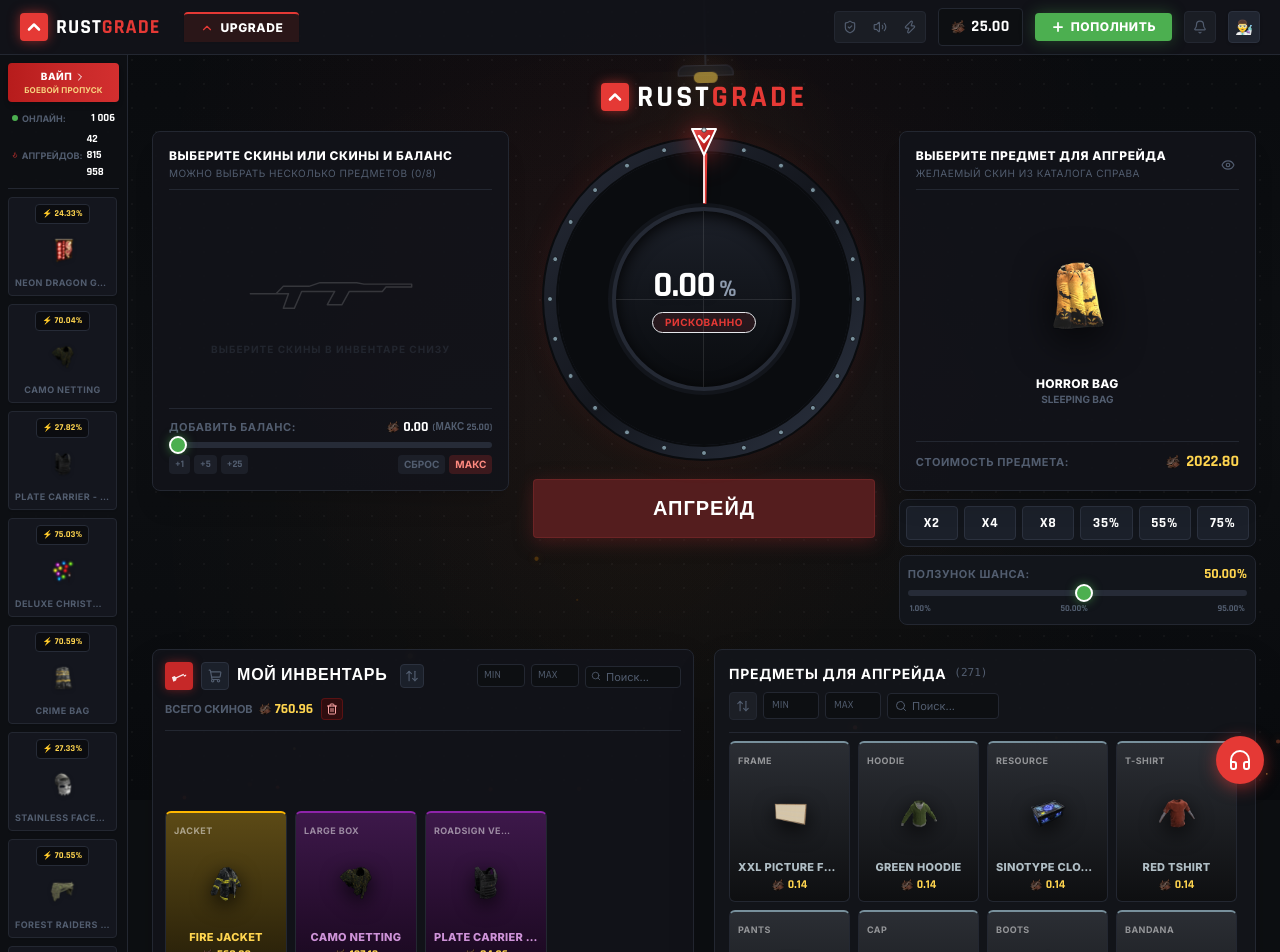
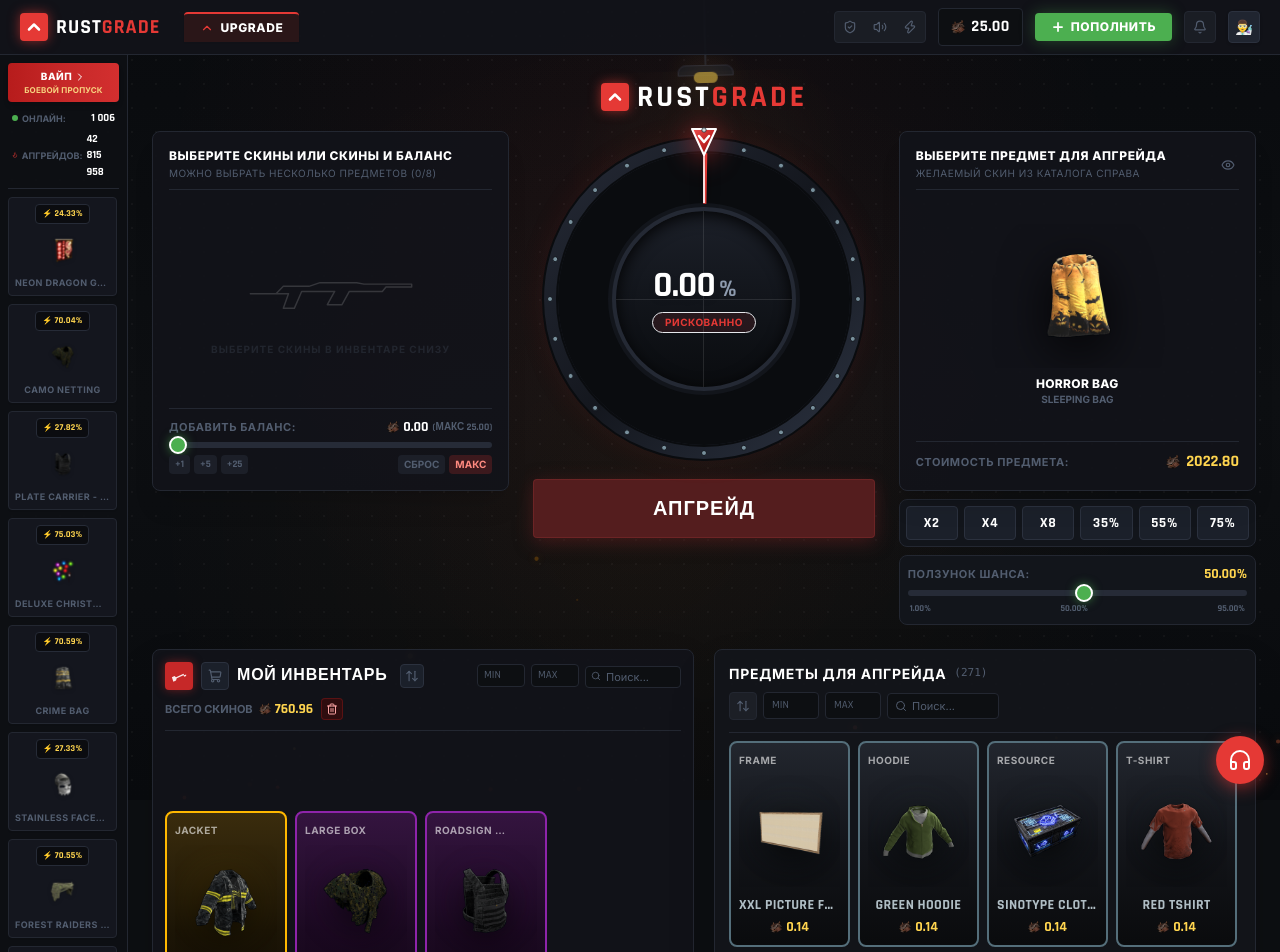
Before and after one commit to amirksusinok-art/rustgrade-emulator, a React (Vite) app: page / in a window 1280 px wide. Shown: the top 952 px of the page. Built offline with nearby package versions, Linux system fonts and the light colour scheme.

Commit message:
fix(ui): enlarge skin images, add rarity aura, full colored borders matching Rustgrade screenshot

```diff
--- a/src/components/inventory/CatalogGrid.tsx
+++ b/src/components/inventory/CatalogGrid.tsx
@@ -128,7 +128,7 @@ export const CatalogGrid: React.FC<CatalogGridProps> = ({
       </div>
 
       {/* Grid of Catalog skins */}
-      <div className="my-2 min-h-[380px] max-h-[500px] overflow-y-auto pr-1">
+      <div className="my-2 min-h-[420px] max-h-[560px] overflow-y-auto pr-1">
         {paginatedSkins.length === 0 ? (
           <div className="h-full min-h-[320px] flex flex-col items-center justify-center text-center p-6 text-text-muted">
             <span className="text-xs font-bold uppercase text-white">
--- a/src/components/inventory/ItemCard.tsx
+++ b/src/components/inventory/ItemCard.tsx
@@ -19,40 +19,54 @@ interface ItemCardProps {
 const RARITY_THEMES: Record<
   ItemRarity,
   {
-    bg: string;
-    borderTop: string;
+    gradient: string;
+    border: string;
+    borderHover: string;
     textColor: string;
+    auraColor: string;
   }
 > = {
   contraband: {
-    bg: 'bg-gradient-to-b from-[#5c4a16] via-[#3d310e] to-[#1c1606]',
-    borderTop: 'border-t-[#FFB800]',
+    gradient: 'from-[#3a2c0d] via-[#1c1506] to-[#0e0a03]',
+    border: 'border-[#FFB800]',
+    borderHover: 'group-hover:border-[#FFD54F] group-hover:shadow-[0_0_18px_rgba(255,184,0,0.4)]',
     textColor: 'text-[#FFD54F]',
+    auraColor: 'radial-gradient(circle, rgba(255,184,0,0.28) 0%, transparent 70%)',
   },
   master: {
-    bg: 'bg-gradient-to-b from-[#4a1818] via-[#320f0f] to-[#170606]',
-    borderTop: 'border-t-[#E53935]',
+    gradient: 'from-[#3a1415] via-[#1e0a0b] to-[#0f0505]',
+    border: 'border-[#E53935]',
+    borderHover: 'group-hover:border-[#EF5350] group-hover:shadow-[0_0_18px_rgba(229,57,53,0.4)]',
     textColor: 'text-[#EF5350]',
+    auraColor: 'radial-gradient(circle, rgba(229,57,53,0.28) 0%, transparent 70%)',
   },
   classified: {
-    bg: 'bg-gradient-to-b from-[#3d184a] via-[#280e30] to-[#120617]',
-    borderTop: 'border-t-[#8E24AA]',
+    gradient: 'from-[#34143f] via-[#1c0a22] to-[#0e0511]',
+    border: 'border-[#8E24AA]',
+    borderHover: 'group-hover:border-[#BA68C8] group-hover:shadow-[0_0_18px_rgba(142,36,170,0.4)]',
     textColor: 'text-[#CE93D8]',
+    auraColor: 'radial-gradient(circle, rgba(142,36,170,0.28) 0%, transparent 70%)',
   },
   restricted: {
-    bg: 'bg-gradient-to-b from-[#162e45] via-[#0d1d2b] to-[#060c13]',
-    borderTop: 'border-t-[#1E88E5]',
+    gradient: 'from-[#12283d] via-[#091520] to-[#040a10]',
+    border: 'border-[#1E88E5]',
+    borderHover: 'group-hover:border-[#64B5F6] group-hover:shadow-[0_0_18px_rgba(30,136,229,0.4)]',
     textColor: 'text-[#64B5F6]',
+    auraColor: 'radial-gradient(circle, rgba(30,136,229,0.28) 0%, transparent 70%)',
   },
   'mil-spec': {
-    bg: 'bg-gradient-to-b from-[#1b3d1b] via-[#102410] to-[#061006]',
-    borderTop: 'border-t-[#43A047]',
+    gradient: 'from-[#143317] via-[#0a1a0c] to-[#050e06]',
+    border: 'border-[#43A047]',
+    borderHover: 'group-hover:border-[#81C784] group-hover:shadow-[0_0_18px_rgba(67,160,71,0.4)]',
     textColor: 'text-[#81C784]',
+    auraColor: 'radial-gradient(circle, rgba(67,160,71,0.28) 0%, transparent 70%)',
   },
   industrial: {
-    bg: 'bg-gradient-to-b from-[#2b2e34] via-[#1c1e22] to-[#0e0f11]',
-    borderTop: 'border-t-[#78909C]',
+    gradient: 'from-[#22262e] via-[#13151a] to-[#0a0b0d]',
+    border: 'border-[#546E7A]',
+    borderHover: 'group-hover:border-[#90A4AE] group-hover:shadow-[0_0_14px_rgba(84,110,122,0.3)]',
     textColor: 'text-[#B0BEC5]',
+    auraColor: 'radial-gradient(circle, rgba(84,110,122,0.18) 0%, transparent 70%)',
   },
 };
 
@@ -74,16 +88,17 @@ export const ItemCard: React.FC<ItemCardProps> = ({
     <div
       onClick={isShopItem ? onBuy : onSelect}
       className={`
-        relative group rounded-md border border-[#232731] border-t-2 ${theme.borderTop}
-        ${theme.bg} ${isSelected ? 'ring-2 ring-primary-red ring-offset-1 ring-offset-[#0D0F12]' : ''}
-        transition-all duration-150 cursor-pointer overflow-hidden flex flex-col justify-between
-        hover:brightness-110 active:scale-[0.98]
-        ${compact ? 'p-2 min-h-[135px]' : 'p-2.5 min-h-[160px]'}
+        relative group rounded-lg border-2 ${theme.border} ${theme.borderHover}
+        bg-gradient-to-b ${theme.gradient}
+        ${isSelected ? 'ring-2 ring-primary-red ring-offset-2 ring-offset-[#0D0F12] scale-[1.02]' : ''}
+        transition-all duration-200 cursor-pointer overflow-hidden flex flex-col justify-between
+        hover:brightness-110 active:scale-[0.98] select-none
+        ${compact ? 'p-2 min-h-[160px]' : 'p-3 min-h-[185px]'}
       `}
     >
-      {/* Top action icons */}
+      {/* Top action bar: Item category label and quick action buttons */}
       <div className="flex items-center justify-between w-full z-10">
-        <span className="text-[9px] uppercase tracking-wider font-bold text-white/50 truncate max-w-[75%]">
+        <span className="text-[10px] font-bold uppercase tracking-wider text-white/60 truncate max-w-[75%]">
           {skin.type}
         </span>
 
@@ -94,7 +109,7 @@ export const ItemCard: React.FC<ItemCardProps> = ({
                 e.stopPropagation();
                 onInspect();
               }}
-              className="p-1 rounded bg-black/60 hover:bg-black text-white/70 hover:text-white transition-colors"
+              className="p-1 rounded bg-black/70 hover:bg-black text-white/80 hover:text-white transition-colors"
               title="3D Осмотр"
             >
               <Eye className="w-3 h-3" />
@@ -107,7 +122,7 @@ export const ItemCard: React.FC<ItemCardProps> = ({
                 e.stopPropagation();
                 onRemove();
               }}
-              className="p-1 rounded bg-red-600/80 hover:bg-red-600 text-white transition-colors"
+              className="p-1 rounded bg-red-600/90 hover:bg-red-600 text-white transition-colors"
               title="Убрать"
             >
               <Trash2 className="w-3 h-3" />
@@ -118,66 +133,68 @@ export const ItemCard: React.FC<ItemCardProps> = ({
 
       {/* Selected Indicator Checkmark */}
       {isSelected && (
-        <div className="absolute top-1.5 right-1.5 bg-primary-red text-white p-0.5 rounded z-20 shadow">
-          <Check className="w-3 h-3 stroke-[3]" />
+        <div className="absolute top-2 right-2 bg-primary-red text-white p-0.5 rounded z-20 shadow-lg">
+          <Check className="w-3.5 h-3.5 stroke-[3]" />
         </div>
       )}
 
-      {/* Item Image */}
-      <div className="relative w-full flex items-center justify-center my-1.5 py-1">
+      {/* Item Image with atmospheric rarity glow & large scale */}
+      <div className="relative w-full flex items-center justify-center my-1 h-24 sm:h-28 overflow-hidden">
+        {/* Soft Radial Aura behind the skin */}
+        <div
+          className="absolute inset-0 rounded-full blur-md pointer-events-none opacity-45 group-hover:opacity-85 transition-opacity"
+          style={{ background: theme.auraColor }}
+        />
+
         <img
           src={`/images/skins/${skin.localFile}`}
           alt={skin.name}
           onError={(e) => {
             (e.target as HTMLImageElement).src = skin.iconUrl;
           }}
-          className={`
-            object-contain drop-shadow-[0_6px_10px_rgba(0,0,0,0.8)]
-            group-hover:scale-105 transition-transform duration-200 ease-out
-            ${compact ? 'max-h-16 w-auto' : 'max-h-20 w-auto'}
-          `}
+          className="max-h-full max-w-full object-contain scale-125 group-hover:scale-135 transition-transform duration-300 ease-out drop-shadow-[0_8px_16px_rgba(0,0,0,0.9)] filter"
           loading="lazy"
         />
       </div>
 
-      {/* Bottom info: Name & Price strictly styled like Photo 2 */}
+      {/* Bottom info: Name & Price strictly styled like original Rustgrade */}
       <div className="w-full z-10 flex flex-col items-center text-center mt-1">
         <span
-          className={`text-[11px] font-extrabold uppercase tracking-wide truncate w-full block ${theme.textColor}`}
+          className={`font-rajdhani font-black text-xs sm:text-sm uppercase tracking-wide truncate w-full block ${theme.textColor}`}
           title={skin.name}
         >
           {skin.name}
         </span>
 
-        <div className="flex items-center justify-center gap-1 mt-0.5 font-rajdhani font-black text-xs text-[#FFD54F]">
+        <div className="flex items-center justify-center gap-1 mt-0.5 font-rajdhani font-black text-xs sm:text-sm text-[#FFD54F]">
           <ScrapIcon size="xs" />
           <span>{skin.price.toFixed(2)}</span>
         </div>
 
         {/* Hover Action Badge: BUY in shop, SELL in inventory */}
         {isShopItem && onBuy && (
-          <div className="mt-1 w-full opacity-0 group-hover:opacity-100 transition-opacity">
+          <div className="mt-1.5 w-full opacity-0 group-hover:opacity-100 transition-opacity">
             <button
               onClick={(e) => {
                 e.stopPropagation();
                 onBuy();
               }}
-              className="w-full py-0.5 rounded bg-success-green hover:bg-success-green-hover text-white text-[10px] font-bold uppercase tracking-wider flex items-center justify-center gap-1 shadow"
+              className="w-full py-1 rounded bg-[#4CAF50] hover:bg-[#43A047] text-white text-[10px] font-black uppercase tracking-wider flex items-center justify-center gap-1 shadow-md transition-all active:scale-95"
             >
-              <ShoppingCart className="w-2.5 h-2.5" />
+              <ShoppingCart className="w-3 h-3 stroke-[2.5]" />
               <span>Купить</span>
             </button>
           </div>
         )}
 
         {!isShopItem && showSellButton && onSell && (
-          <div className="mt-1 w-full opacity-0 group-hover:opacity-100 transition-opacity">
+          <div className="mt-1.5 w-full opacity-0 group-hover:opacity-100 transition-opacity">
             <button
               onClick={(e) => {
                 e.stopPropagation();
                 onSell();
               }}
-              className="w-full py-0.5 rounded bg-zinc-700 hover:bg-red-600 text-white text-[10px] font-bold uppercase tracking-wider transition-colors"
+              className="w-full py-1 rounded bg-zinc-800 hover:bg-red-700 text-white text-[10px] font-black uppercase tracking-wider transition-colors shadow-md active:scale-95"
             >
               Продать
             </button>
--- a/src/components/inventory/UserInventory.tsx
+++ b/src/components/inventory/UserInventory.tsx
@@ -235,7 +235,7 @@ export const UserInventory: React.FC<UserInventoryProps> = ({
       </div>
 
       {/* Grid of Items strictly matching Photo 5 & Photo 2 */}
-      <div className="my-2 min-h-[360px] max-h-[460px] overflow-y-auto pr-1">
+      <div className="my-2 min-h-[420px] max-h-[560px] overflow-y-auto pr-1">
         {activeTab === 'inventory' ? (
           displayInventory.length === 0 ? (
             <div className="h-full min-h-[300px] flex flex-col items-center justify-center text-center p-6 text-text-muted">
--- a/src/components/upgrade/TargetSlot.tsx
+++ b/src/components/upgrade/TargetSlot.tsx
@@ -37,11 +37,14 @@ export const TargetSlot: React.FC<TargetSlotProps> = ({ targetSkin, onInspect })
       <div className="my-auto py-3 min-h-[220px] flex items-center justify-center">
         {targetSkin ? (
           <div className="flex flex-col items-center justify-center w-full">
-            <div className="relative h-36 w-full flex items-center justify-center">
+            <div className="relative h-36 w-full flex items-center justify-center overflow-hidden">
               <img
                 src={`/images/skins/${targetSkin.localFile}`}
                 alt={targetSkin.name}
-                className="max-h-32 object-contain drop-shadow-[0_10px_20px_rgba(0,0,0,0.8)]"
+                onError={(e) => {
+                  (e.target as HTMLImageElement).src = targetSkin.iconUrl;
+                }}
+                className="max-h-32 max-w-full object-contain scale-125 drop-shadow-[0_10px_20px_rgba(0,0,0,0.85)] transition-transform duration-300"
               />
             </div>
 
```
Also changed, not shown: src/components/upgrade/InputSlot.tsx (+10 -5 lines).
